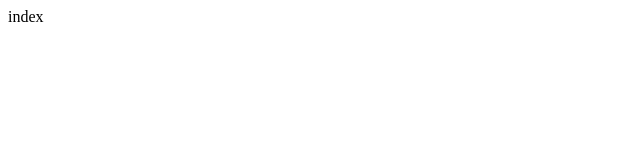
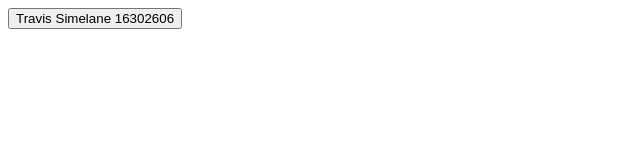
Before and after one commit to ClassActivity01/ClassAct01, a plain HTML site: page index.html in a window 1280 px wide. Shown: the whole page, without its empty margins (0-640 px from the left). Drawn offline with Linux system fonts and the light colour scheme.

Commit message:
Added button

```diff
--- /dev/null
+++ b/ClassAct01/Site.js
@@ -0,0 +1 @@
+js
--- /dev/null
+++ b/ClassAct01/site.css
@@ -0,0 +1 @@
+jss
--- a/Site.js
+++ b/Site.js
@@ -1 +1,3 @@
-js
+function myFunction(){
+	alert("I'll be learning new skills and technologies");
+}
--- a/index.html
+++ b/index.html
@@ -1 +1,2 @@
-index
+<script src="Site.js"></script>
+<button onclick='myFunction()'> Travis Simelane 16302606 </button>
```
Also changed, not shown: ClassAct01/index.html (added, +1 -0 lines).
